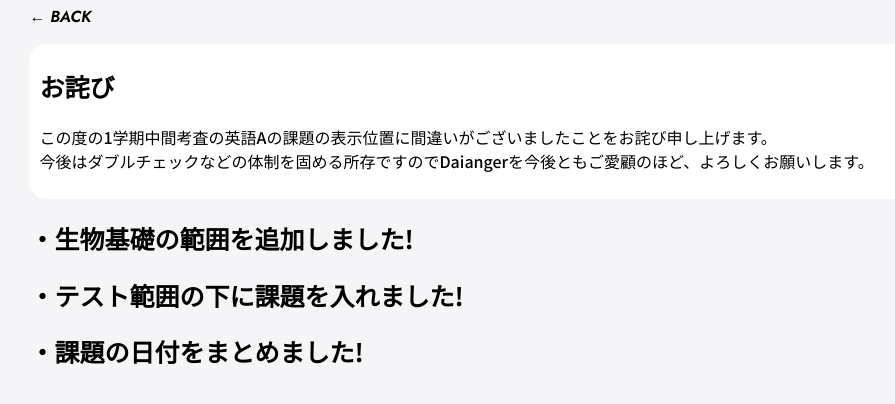
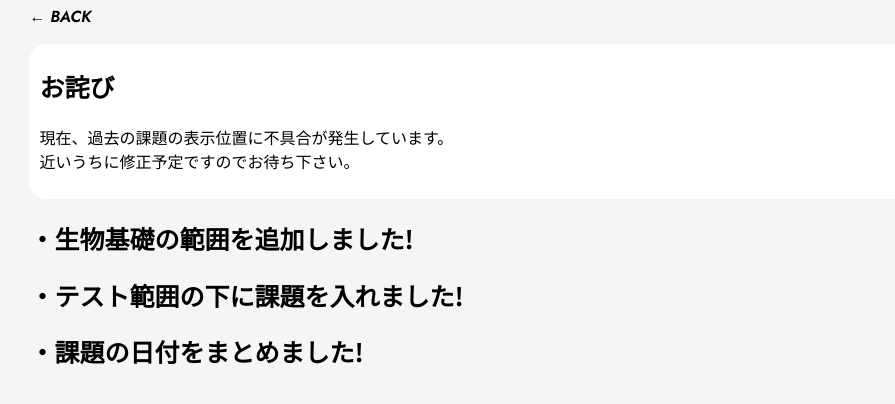
Before and after one commit to ichl01/daianger, a plain HTML site: page html/things.html in a window 1280 px wide. Shown: the part 110-514 px from the top of the page, without its empty margins (9-904 px from the left). Drawn offline with Linux system fonts and the light colour scheme.

Commit message:
コメントの訂正

```diff
--- a/html/things.html
+++ b/html/things.html
@@ -26,8 +26,8 @@
             <h1><span class="jap">お知らせ</span> - <span class="italic">Daianger</span></h1>
             <p class="navi"><a href="./index.html"> ← BACK</a></p>
             <div class="homework"><h2>お詫び</h2>
-            <p>この度の1学期中間考査の英語Aの課題の表示位置に間違いがございましたことをお詫び申し上げます。<br>
-                今後はダブルチェックなどの体制を固める所存ですのでDaiangerを今後ともご愛顧のほど、よろしくお願いします。
+            <p>現在、過去の課題の表示位置に不具合が発生しています。<br>
+                近いうちに修正予定ですのでお待ち下さい。
             </p></div>
           <h2>・生物基礎の範囲を追加しました!</h2>
                 <h2>・テスト範囲の下に課題を入れました!</h2>
```
